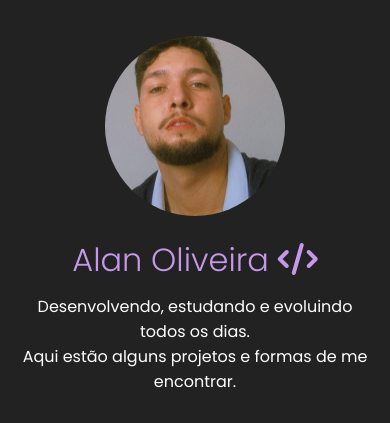
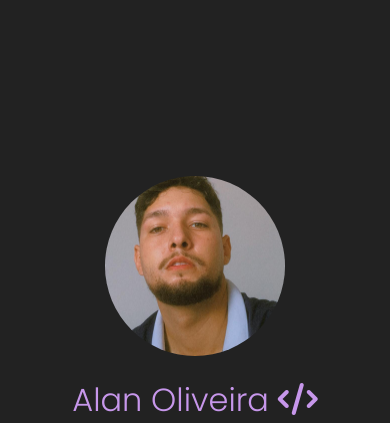
Before and after one commit to awlanoliveira/alanlinktree, a plain HTML site: page index.html in a window 390 px wide. Shown: the top 423 px of the page. Drawn offline with Linux system fonts and the light colour scheme.

Commit message:
ajustando em telas menores

```diff
--- a/index.html
+++ b/index.html
@@ -14,7 +14,7 @@
     <div class="container">
         <header>
             <div class="profile">
-                <img src="./src/imgs/facephoto.jpeg" alt="alan oliveira">
+                <img class="profile-image" src="./src/imgs/facephoto.jpeg" alt="alan oliveira">
             <h1>Alan Oliveira <i class="fa-solid fa-code"></i></h1>
             <P>Desenvolvendo, estudando e evoluindo todos os dias.<br>Aqui estão alguns projetos e formas de me encontrar.</P>
             </div>
--- a/src/main.css
+++ b/src/main.css
@@ -25,7 +25,7 @@ body{
     justify-content: center;
     padding: 20px;
     color: #fff;
-    padding-top: 70px;
+    padding-top: 200px;
 }
 
 
@@ -183,3 +183,10 @@ footer a.btn-footer {
     display: inline-block;
     font-size: 2em;
 }
+
+
+@media (max-width: 600px) {
+.profile-image {
+    margin-top: 150px; /* aumenta a distância do topo */
+}
+}
```
